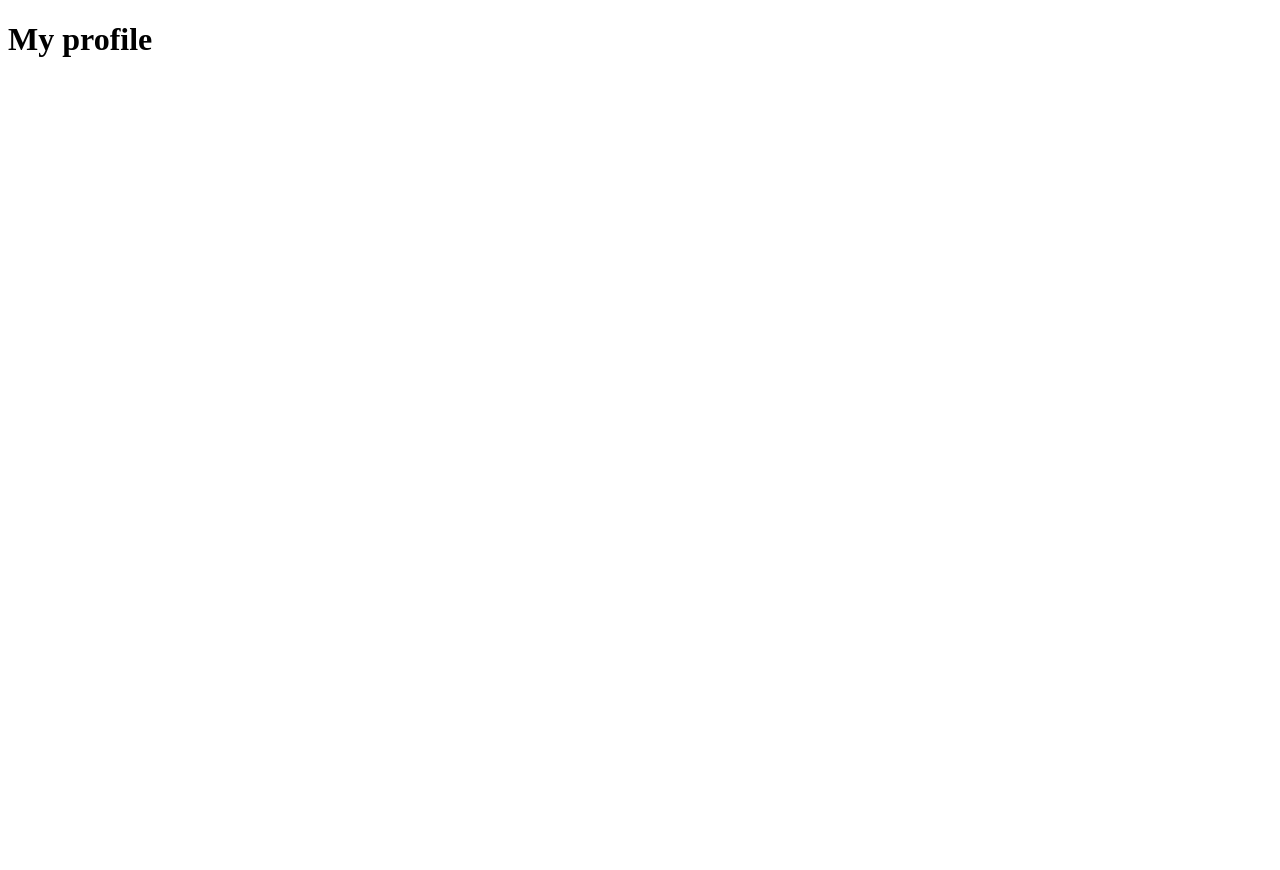
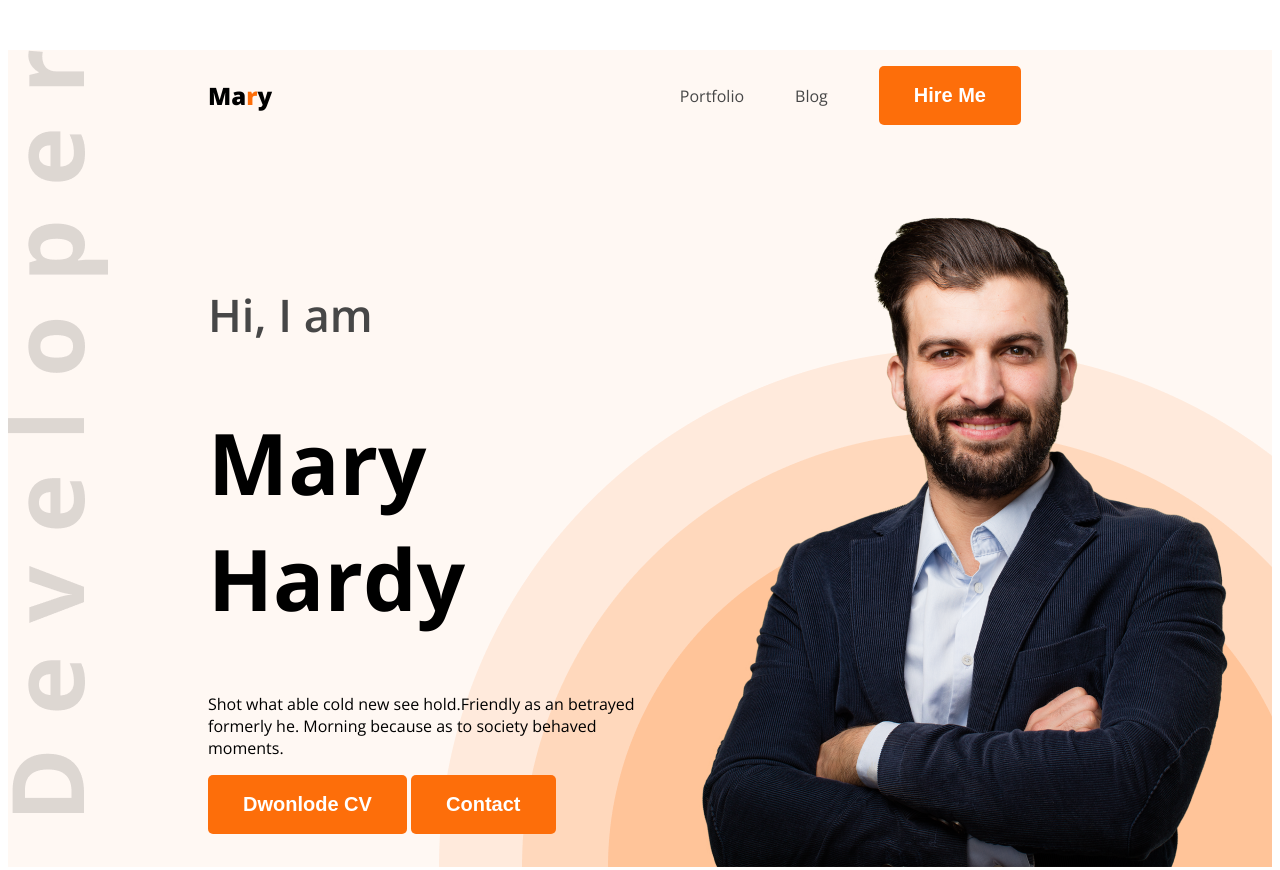
Before and after one commit to Ayatullah284/web_dev_portfolio, a plain HTML site: page index.html in a window 1280 px wide. Shown: the top 870 px of the page. Before the commit the page ends 800 px from the top, so only its background shows below. Drawn offline with nearby package versions, Linux system fonts and the light colour scheme.

Commit message:
version 1.0.2

```diff
--- a/index.html
+++ b/index.html
@@ -4,8 +4,59 @@
     <meta charset="UTF-8">
     <meta name="viewport" content="width=device-width, initial-scale=1.0">
     <title>web_dev_portfolio</title>
+    <link rel="stylesheet" href="/style/portfolio.css">
 </head>
-<body>
-    <h1>My profile</h1>
+<body class="open-sans-uniquifier">
+    <header class="header secondery-bg">
+        <footer>
+            <nav>
+                <h1 class="nav_taitle">Ma<span class="text-pripary">r</span>y</h1>
+                <ul>
+                    <li><a class="dark_2" href="">Portfolio</a></li>
+                    <li><a class="dark_2" href="">Blog</a></li>
+                    <li><a href=""><button class="btn-primary">Hire Me</button></a></li>
+                </ul>
+            </nav>
+        </footer>
+        <div class="banar">
+            <div class="banar-content">
+                <h4 class="banar-greething dark_2">Hi, I am</h4>
+                <h1 class="banar-taitle">Mary Hardy</h1>
+                <p class="banar-description">Shot what able cold new see hold.Friendly as an betrayed formerly he. Morning because as to society behaved moments.</p>
+                <button class="btn-primary">Dwonlode CV</button>
+                <button class="btn-primary">Contact</button>
+            </div>
+            <img class="banar-profile-pic" src="/images/hardy.png" alt="">
+        </div>
+    </header>
+    <main>
+        <section class="about secondery-bg">
+            <h3 class="section-taitle">About Me</h3>
+            <p>I, m a designer & developer with a passion for web design. I enjoy developing simple, clean and slick websites that provide real value to the end user. Thousands of clients have procured exceptional resulfs while working with me. Delivering work within time and budget which meets clients requirements in our mata.</p>
+            <div class="about-items">
+                <div class="about-item">
+                    <p class="item-title">Name:</p>
+                    <p class="item-description">Mary Hardy</p>
+                </div>
+                <div class="about-item">
+                    <p class="item-title">Email:</p>
+                    <p class="item-description">info@gmail.com</p>
+                </div>
+                <div class="about-item">
+                    <p class="item-title">Date of birth:</p>
+                    <p class="item-description">11 November 1987</p>
+                </div>
+                <div class="about-item">
+                    <p class="item-title">From:</p>
+                    <p class="item-description">Los Angeles, USA</p>
+                </div>
+
+            </div>
+
+        </section>
+    </main>
+    <footer>
+
+    </footer>
 </body>
 </html>
--- /dev/null
+++ b/style/portfolio.css
@@ -0,0 +1,120 @@
+@import url('https://fonts.googleapis.com/css2?family=Open+Sans:ital,wght@0,300..800;1,300..800&family=Roboto:ital,wght@0,100;0,300;0,400;0,500;0,700;0,900;1,100;1,300;1,400;1,500;1,700;1,900&display=swap');
+
+/* // <uniquifier>: Use a unique and descriptive class name
+// <weight>: Use a value from 300 to 800 */
+
+.open-sans-uniquifier{
+  font-family: "Open Sans", serif;
+  font-optical-sizing: auto;
+  /* font-weight: <weight>; */
+  font-style: normal;
+  font-variation-settings:
+    "wdth" 100;
+}
+
+/* shard style */
+.secondery-bg{
+    background-color: #FFF8F3;
+}
+.text-pripary{
+    color: #FD6E0A;
+}
+.dark_2{
+    color: #474747;
+}
+.btn-primary{
+    background-color: #FD6E0A;
+    font-weight: bold;
+    color: white;
+    padding: 18px 35px;
+    border-radius: 5px;
+    border: none;
+    font-size: 20px;
+}
+.section-taitle{
+    font-size: 35px;
+    font-weight: bold;
+    color: #181818;
+}
+.section-description{
+    font-size: 18px;
+    color: #181818;
+}
+
+
+/* headr */
+.header{
+    background-image: url('../images/developer.png'), url('../images/header_bg.png');
+    background-repeat: no-repeat;
+    background-position: top left, bottom right;
+}
+
+
+
+/* nav */
+nav{
+    display: flex;
+    justify-content: space-between;
+    align-items: center;
+    margin: 50px 200px;
+
+}
+.nav_taitle{
+    font-weight: 800;
+    font-size: 45;
+}
+nav ul{
+    display: flex;
+    justify-content: center;
+    align-items: center;
+}
+
+nav ul li{
+    list-style: none;
+    margin-right: 51px;
+
+}
+nav ul li a{
+    text-decoration: none;
+
+}
+.banar-greething{
+    font-size: 45px;
+    font-weight: 600;
+}
+.banar-taitle{
+    font-size: 85px;
+    font-weight: bold;
+}
+.banar-profile-pic{
+    width: 584px;
+    height: 676px;
+}
+.banar{
+    display: flex;
+    justify-content: space-between;
+    align-items: center;
+    margin: 0 35px 0 200px;
+}
+.banar-content{
+    width: 580px;
+}
+.about{
+    border-radius: 10px;
+    padding: 130px 150px;
+    text-align: center;
+    margin-top: 130px;
+}
+
+/* main */
+main{
+    max-width: 1180px;
+    margin: 0 auto;
+}
+.about-items{
+    display: flex;
+    justify-content: space-around;
+}
+.item-description{
+    font-weight: bold;
+}
```
